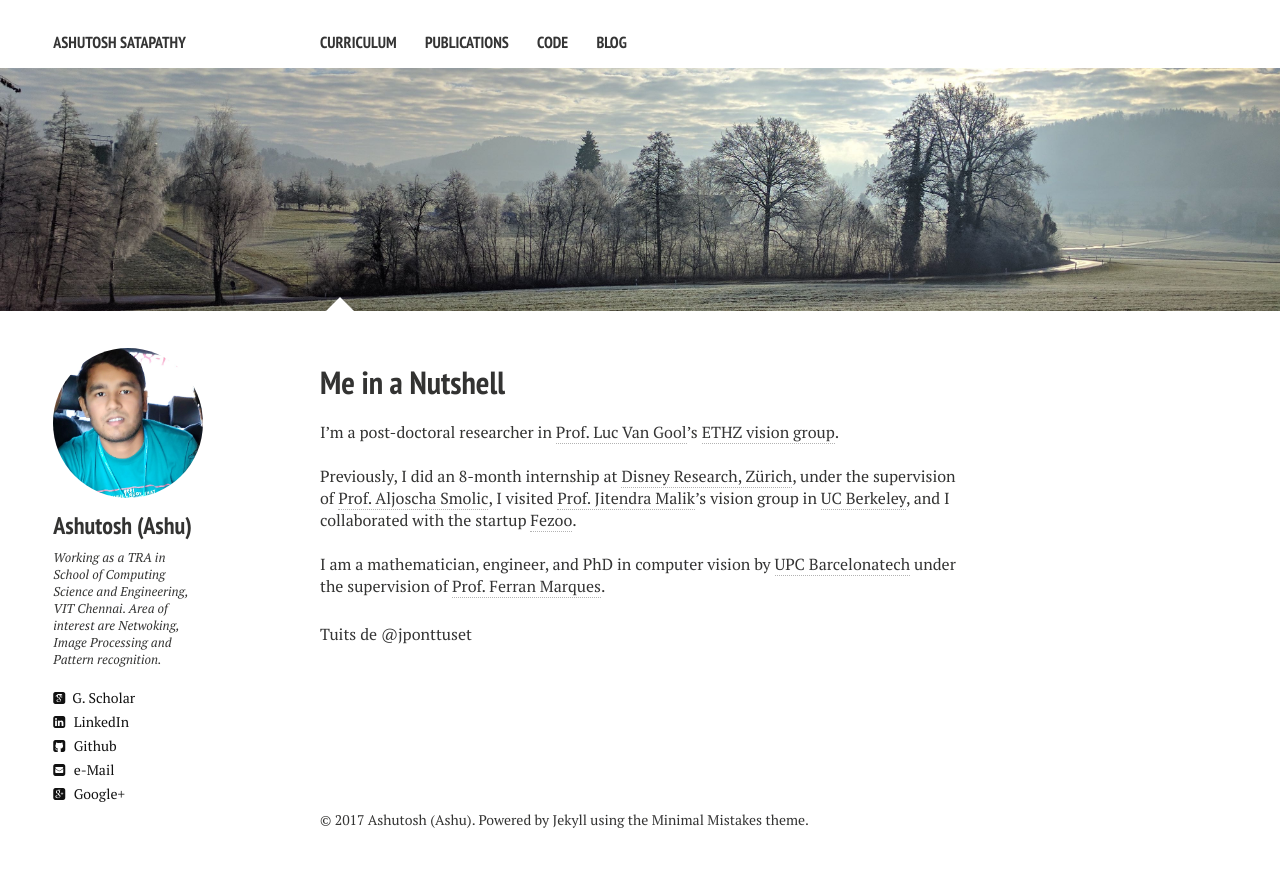
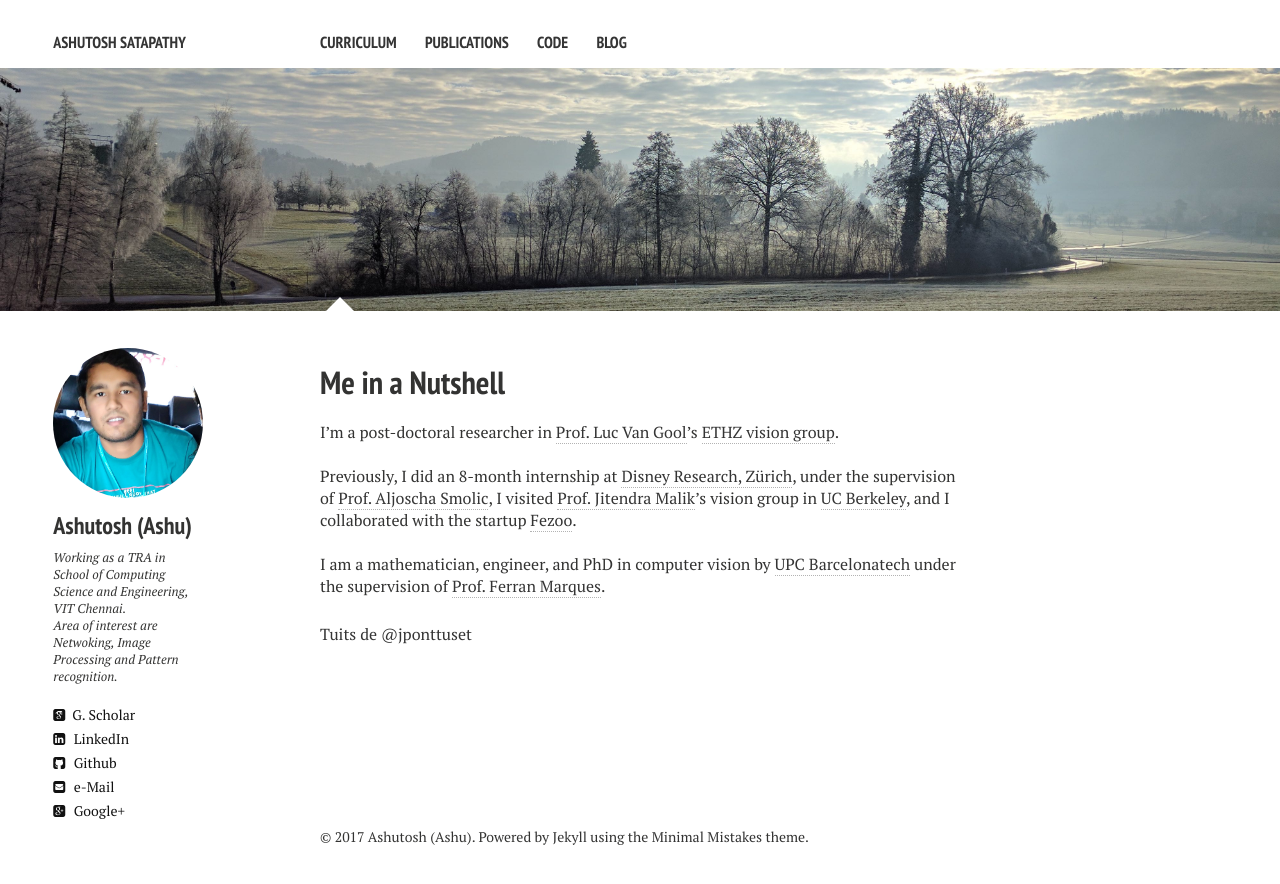
Before and after one commit to ashutoshsatapathy1990/ashutoshsatapathy1990.github.io, a Jekyll site: the page built from index.md, in a window 1280 px wide. Shown: the top 884 px of the page. Built offline with Jekyll 4.4.1, drawn with Linux system fonts in a browser that asks for light colours; nearby versions of some CDN libraries; comment, search, counter and statistics services are not loaded.

```diff
--- a/_config.yml
+++ b/_config.yml
@@ -9,7 +9,7 @@ owner:
   name                      :  Ashutosh (Ashu)
   avatar                    :  ashu.jpg
   description               :  Teaching and Research Assistant, VIT, Chennai
-  bio                       :  Working as a TRA in School of Computing Science and Engineering, VIT Chennai.
+  bio                       :  Working as a TRA in School of Computing Science and Engineering, VIT Chennai.</br>
                                Area of interest are Netwoking, Image Processing and Pattern recognition.
   email                     :  ashutosh.satapathy2013@vit.ac.in
   # Social networking links are used in author-bio sidebar. Update and remove as you like.
```
